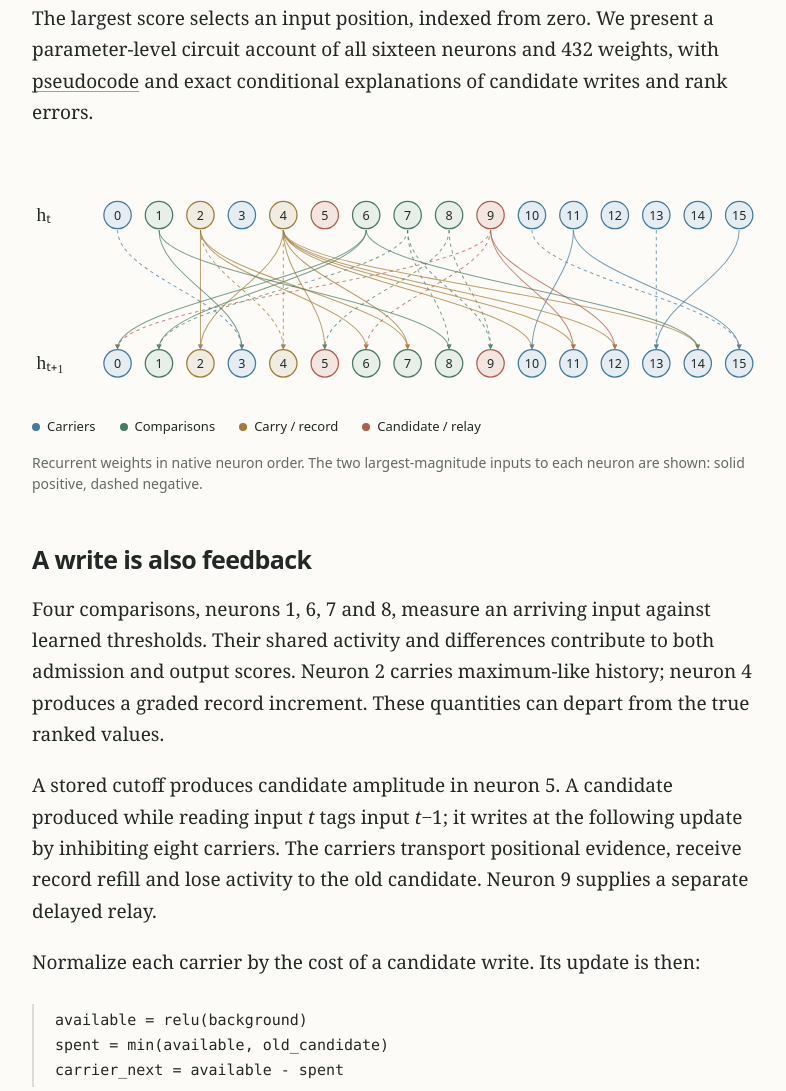
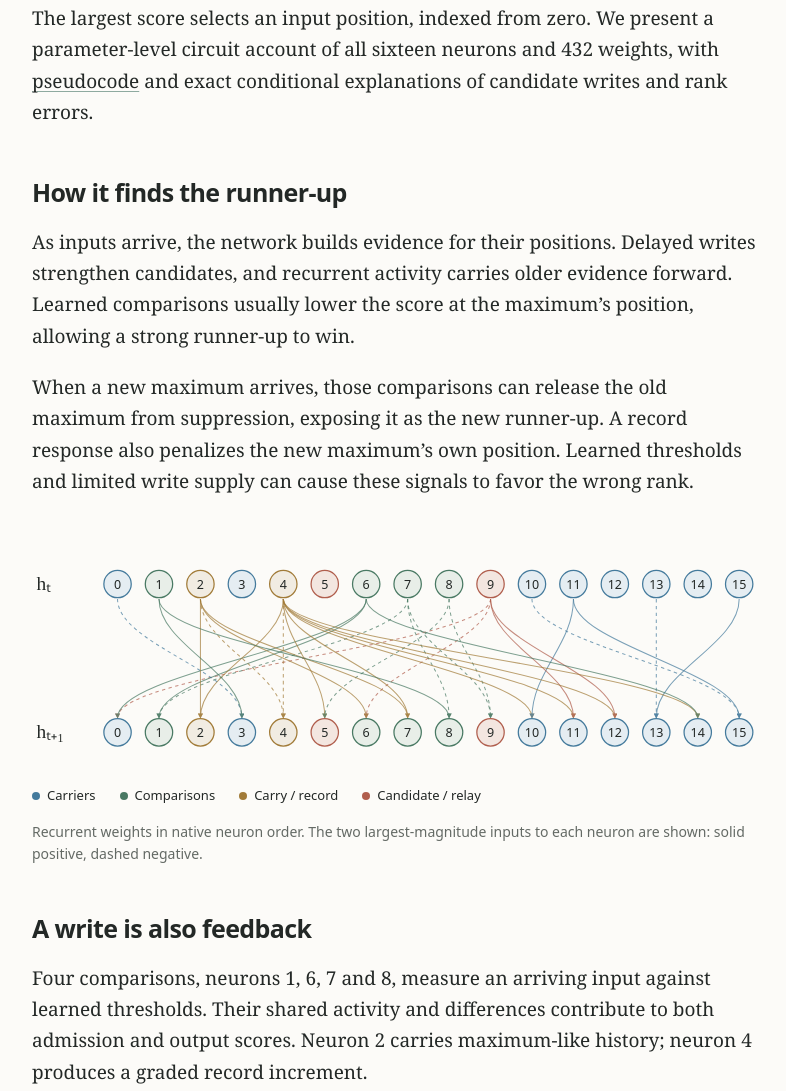
Before and after one commit to Egoist-Machines/inside-second-argmax, a plain HTML site: page index.html in a window 1280 px wide. Shown: the part 503-1594 px from the top of the page, without its empty margins (243-1029 px from the left). Drawn offline with Linux system fonts and the light colour scheme.

Commit message:
Explain ranking strategy before circuit details

```diff
--- a/index.html
+++ b/index.html
@@ -24,6 +24,10 @@
   </div>
   <p>The largest score selects an input position, indexed from zero. We present a parameter-level circuit account of all sixteen neurons and 432 weights, with <a href="pseudocode.html">pseudocode</a> and exact conditional explanations of candidate writes and rank errors.</p>
 
+  <h2 id="overview">How it finds the runner-up</h2>
+  <p>As inputs arrive, the network builds evidence for their positions. Delayed writes strengthen candidates, and recurrent activity carries older evidence forward. Learned comparisons usually lower the score at the maximum’s position, allowing a strong runner-up to win.</p>
+  <p>When a new maximum arrives, those comparisons can release the old maximum from suppression, exposing it as the new runner-up. A record response also penalizes the new maximum’s own position. Learned thresholds and limited write supply can cause these signals to favor the wrong rank.</p>
+
   <figure class="circuit-figure">
     <img src="assets/recurrent.svg" width="640" height="220" alt="The sixteen neurons in native order at two consecutive updates, connected by their two largest incoming recurrent weights. Solid arrows are positive and dashed arrows negative.">
     <ul class="legend" aria-label="Neuron roles">
@@ -36,7 +40,7 @@
   </figure>
 
   <h2>A write is also feedback</h2>
-  <p>Four comparisons, neurons 1, 6, 7 and 8, measure an arriving input against learned thresholds. Their shared activity and differences contribute to both admission and output scores. Neuron 2 carries maximum-like history; neuron 4 produces a graded record increment. These quantities can depart from the true ranked values.</p>
+  <p>Four comparisons, neurons 1, 6, 7 and 8, measure an arriving input against learned thresholds. Their shared activity and differences contribute to both admission and output scores. Neuron 2 carries maximum-like history; neuron 4 produces a graded record increment.</p>
   <p>A stored cutoff produces candidate amplitude in neuron 5. A candidate produced while reading input <i>t</i> tags input <i>t</i>−1; it writes at the following update by inhibiting eight carriers. The carriers transport positional evidence, receive record refill and lose activity to the old candidate. Neuron 9 supplies a separate delayed relay.</p>
 
   <p>Normalize each carrier by the cost of a candidate write. Its update is then:</p>
```
